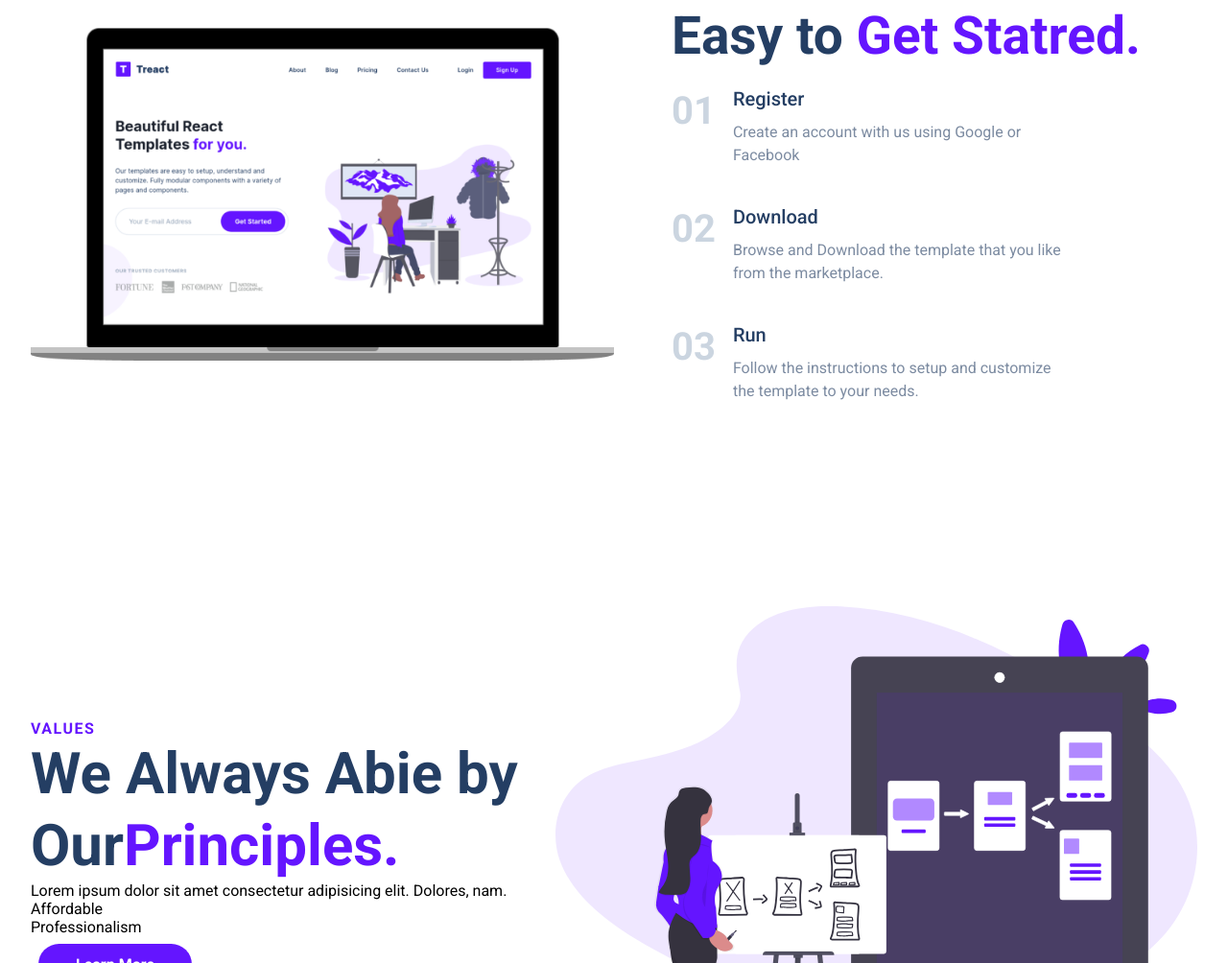
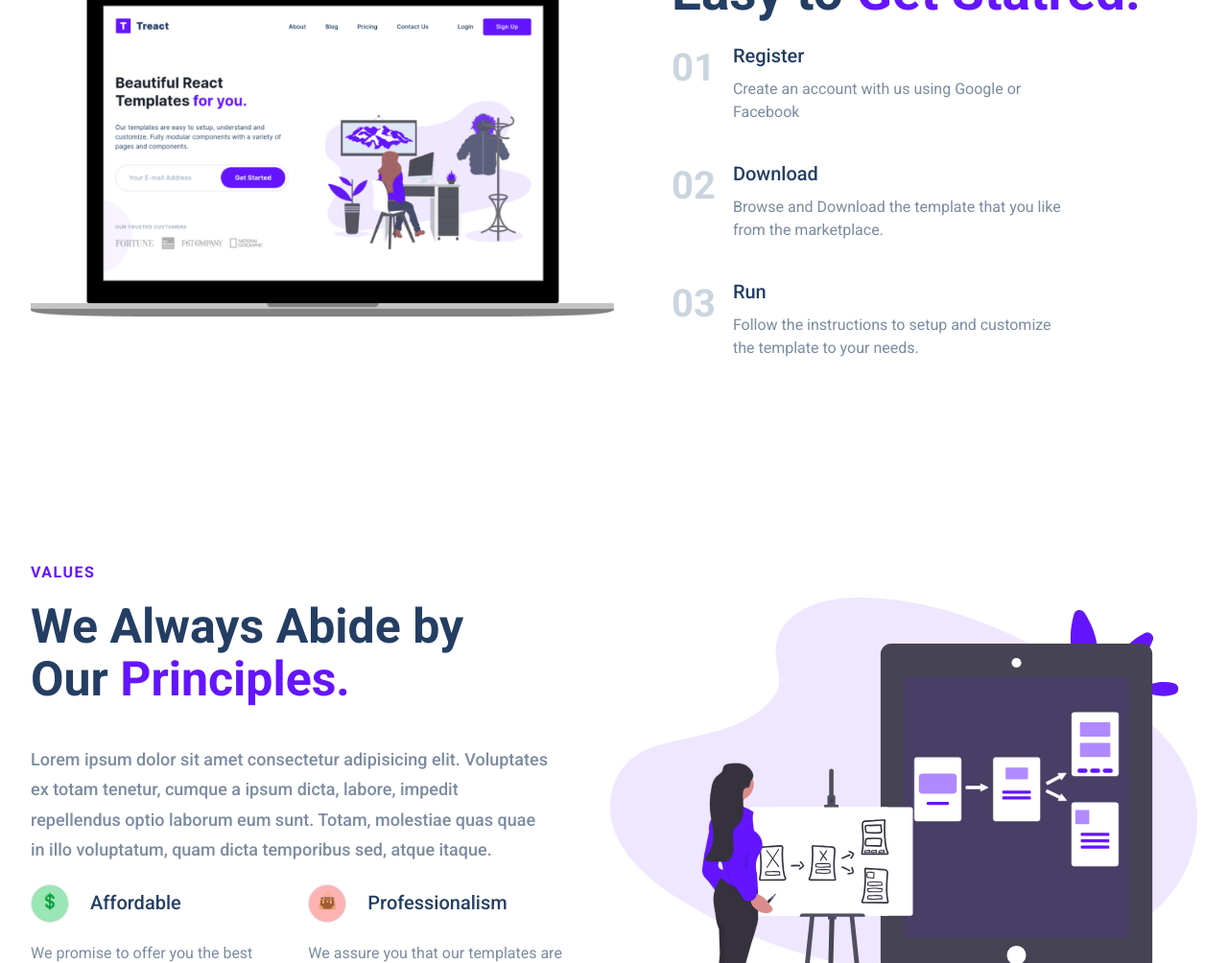
Before and after one commit to Alviam564/Project-Treact, a plain HTML site: page Treact/index.html in a window 1280 px wide. Shown: the part 2420-3424 px from the top of the page at 96% size. Drawn offline with Linux system fonts and the light colour scheme.

Commit message:
Values 99.9% done

```diff
--- a/Treact/index.html
+++ b/Treact/index.html
@@ -194,7 +194,7 @@
                             nav__link--anchor-primary--color">Learn More</button>
                         </div>
                     </div>
-                    <figure class="shadow">
+                    <figure class="bor.c">
                         <img src="./assets/assets/hero-screenshot-1.40a097b525c2f8c9808e.png" alt="">
                     </figure>
                 </div>
@@ -241,23 +241,37 @@
         <section id="Values">
             <div class="container">
                 <div class="row">
-                    <div>
+                    <div class="W3fix">
                         <div class="section-title">VALUES</div>
                         <div>
-                            <h2>
-                                We Always Abie by Our<span class="purple-text">Principles.</span>
+                            <h2 class="something19">
+                                We Always Abide by Our <span class="purple-text">Principles.</span>
                             </h2>
+                            <p class="something14 something20">
+                                Lorem ipsum dolor sit amet consectetur adipisicing elit. Voluptates ex totam tenetur, cumque a ipsum dicta, labore, impedit repellendus optio laborum eum sunt. Totam, molestiae quas quae in illo voluptatum, quam dicta temporibus sed, atque itaque.
+                            </p>
+                        </div>
+                        <div class="something16">
                             <div>
-                                <div>Lorem ipsum dolor sit amet consectetur adipisicing elit. Dolores, nam.</div>
+                                <div class="something61">
+                                    <figure class=
+                                        "features-mask value-mask1">
+                                        💲
+                                    </figure>
+                                    <h3 class="h3sc">Affordable</h3>
+                                </div>
+                                <p class="something21">We promise to offer you the best rate we can - at par with the industry standard.</p>
                             </div>
-                        </div>
-                        <div>
-                            <div class="">Affordable</div>
-                            <p class=""></p>
-                        </div>
-                        <div>
-                            <div class="">Professionalism</div>
-                            <p class=""></p>
+                            <div>
+                                <div class="something61">
+                                    <figure class=
+                                        "features-mask value-mask2">
+                                        👜
+                                    </figure>
+                                    <h3 class="h3sc">Professionalism</h3>
+                                </div>
+                                <p class="something21">We assure you that our templates are designed and created by professional designers.</p>
+                            </div>
                         </div>
                         <button class="button-test nav__link--anchor-primary
                         nav__link--anchor-primary--color">Learn More</button>
--- a/Treact/styles.css
+++ b/Treact/styles.css
@@ -10,7 +10,7 @@ h1{
     line-height: 1.25;
 }
 h2{
-    font-size: 60px;
+    font-size: 50px;
     color: #243e63;
     line-height: 1.25;
 }
@@ -375,6 +375,9 @@ input::placeholder{
     width: 50%;
     padding-left: 60px;
 }
+.W3fix{
+    width: 90%;
+}
 .something13 {
     width: 60%;
     line-height: 1.1;
@@ -391,7 +394,7 @@ input::placeholder{
     margin-top: 20px;
     margin-left: 0px;
 }
-.shadow{
+.bor.c{
     border: rgb(229, 231, 235) 1px solid ;
 }
 .something15{
@@ -414,6 +417,38 @@ input::placeholder{
     color: rgb(124, 139, 161);
     font-size: 16px;
 }
+.something19 {
+    width: 80%;
+    line-height: 1.1;
+    margin: 20px 0;
+}
+.value-mask1{
+    background-color: #9ae6b4;
+    width: 40px;
+    height: 40px;
+    text-align: center;
+    padding-top: 7px;
+}
+.value-mask2{
+    background-color: #feb2b2;
+    width: 40px;
+    height: 40px;
+    text-align: center;
+    padding-top: 7px;
+}
+.something20{
+    line-height: 1.750;
+    padding-top: 20px;
+    font: 20px;
+}
+.something21{
+    font-size: 16px;
+    margin-top: 20px;
+    width: 90%;
+    color: #7c8ba1;
+    line-height: 1.550;
+    font-weight: 400;
+}
 .something59{
     width: 50%;
     display: flex;
```
